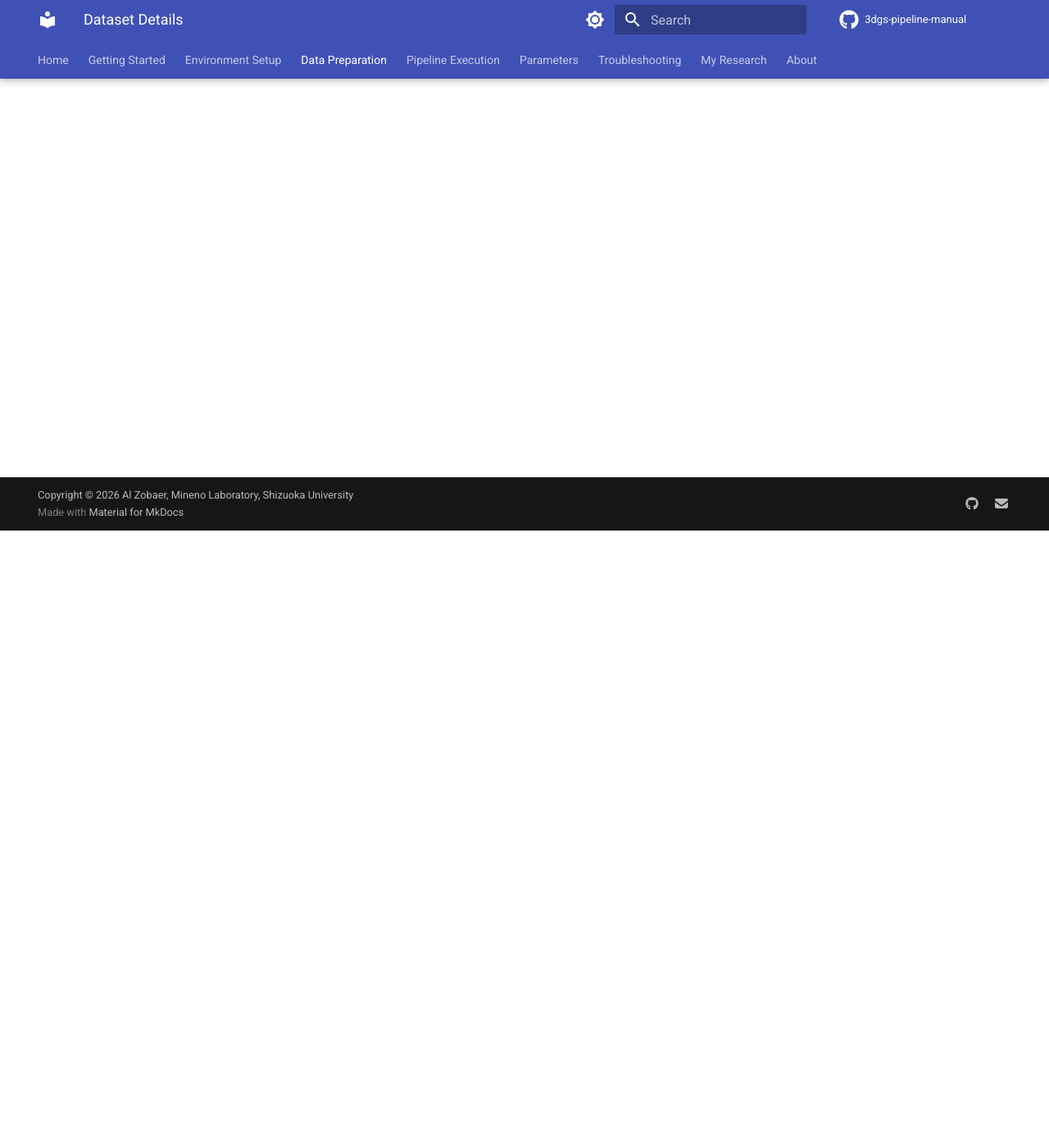
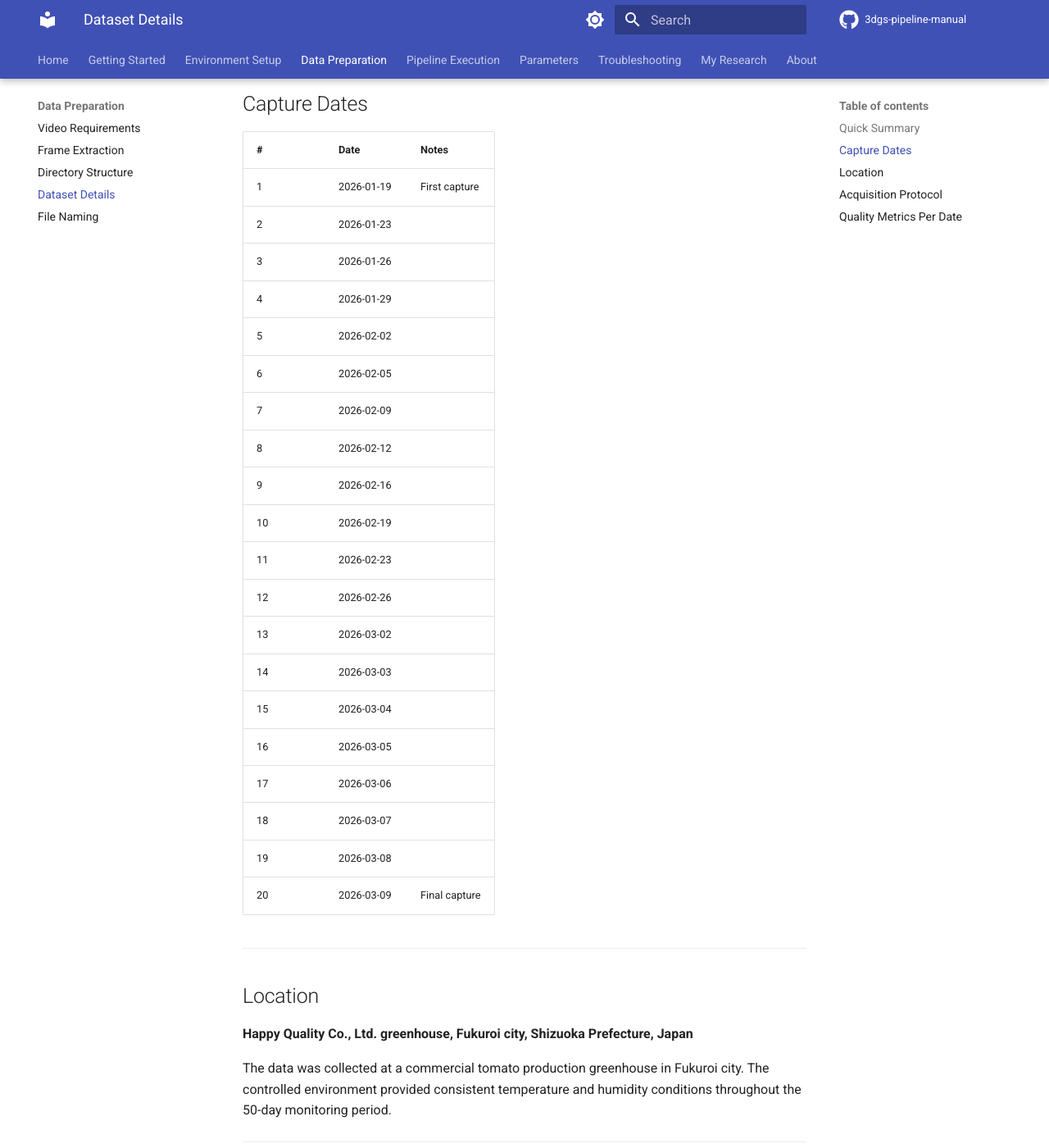
Before and after one commit to alzobaer/3dgs-pipeline-manual, an MkDocs documentation site: the page built from docs/data-prep/dataset.md, in a window 1280 px wide and 1400 px high, scrolled down 753 px. Shown: the whole window at 82% size. Built offline with MkDocs 1.6.1 and Material for MkDocs 9.7.7, drawn with Linux system fonts in a browser that asks for light colours; comment, search, counter and statistics services are not loaded; some of the changed text lies outside the part shown.

Commit message:
Fix dataset location: Happy Quality greenhouse, Fukuroi city
Co-Authored-By: Claude Sonnet 4.6 <noreply@anthropic.com>

```diff
--- a/docs/data-prep/dataset.md
+++ b/docs/data-prep/dataset.md
@@ -1,9 +1,73 @@
 # Dataset Documentation
 
-Complete details coming soon.
+Complete details of the time-series plant phenotyping dataset used for validation.
+
+---
 
 ## Quick Summary
-- 50 days (Jan 19 - Mar 9, 2026)
-- 22 capture dates
-- Google Pixel 6a, 4K
-- Best PSNR: 23.80 dB
+
+| Property | Value |
+|----------|-------|
+| **Duration** | 50 days (Jan 19 – Mar 9, 2026) |
+| **Capture dates** | 22 |
+| **Location** | [Happy Quality greenhouse](https://share.google/alrmfOUOLqGngzcbS), Fukuroi city, Shizuoka |
+| **Plant species** | Tomato (*Solanum lycopersicum*) |
+| **Camera** | Google Pixel 6a, 4K UHD |
+| **Capture method** | Fixed-viewpoint video, ~60s per date |
+| **Best PSNR** | 23.80 dB |
+| **Temporal CV** | 3.5% |
+
+---
+
+## Capture Dates
+
+| # | Date | Notes |
+|---|------|-------|
+| 1 | 2026-01-19 | First capture |
+| 2 | 2026-01-23 | |
+| 3 | 2026-01-26 | |
+| 4 | 2026-01-29 | |
+| 5 | 2026-02-02 | |
+| 6 | 2026-02-05 | |
+| 7 | 2026-02-09 | |
+| 8 | 2026-02-12 | |
+| 9 | 2026-02-16 | |
+| 10 | 2026-02-19 | |
+| 11 | 2026-02-23 | |
+| 12 | 2026-02-26 | |
+| 13 | 2026-03-02 | |
+| 14 | 2026-03-03 | |
+| 15 | 2026-03-04 | |
+| 16 | 2026-03-05 | |
+| 17 | 2026-03-06 | |
+| 18 | 2026-03-07 | |
+| 19 | 2026-03-08 | |
+| 20 | 2026-03-09 | Final capture |
+
+---
+
+## Location
+
+**Happy Quality Co., Ltd. greenhouse, Fukuroi city, Shizuoka Prefecture, Japan**
+
+The data was collected at a commercial tomato production greenhouse in Fukuroi city. The controlled environment provided consistent temperature and humidity conditions throughout the 50-day monitoring period.
+
+---
+
+## Acquisition Protocol
+
+- Camera mounted at a **fixed position and orientation** for each capture session
+- ~60 second walkthrough video at 4K resolution
+- Captured during daytime hours under greenhouse lighting
+- Same viewpoint maintained across all 22 dates (Condition 1)
+
+---
+
+## Quality Metrics Per Date
+
+| Metric | Mean | Std | Min | Max |
+|--------|------|-----|-----|-----|
+| PSNR (dB) | 23.80 | ±0.83 | — | — |
+| SSIM | 0.779 | — | — | — |
+| LPIPS | 0.216 | — | — | — |
+| Gaussians | ~630k | — | 188k | 668k |
```
Also changed, not shown: docs/data-prep/video-requirements.md (+1 -1 lines).
